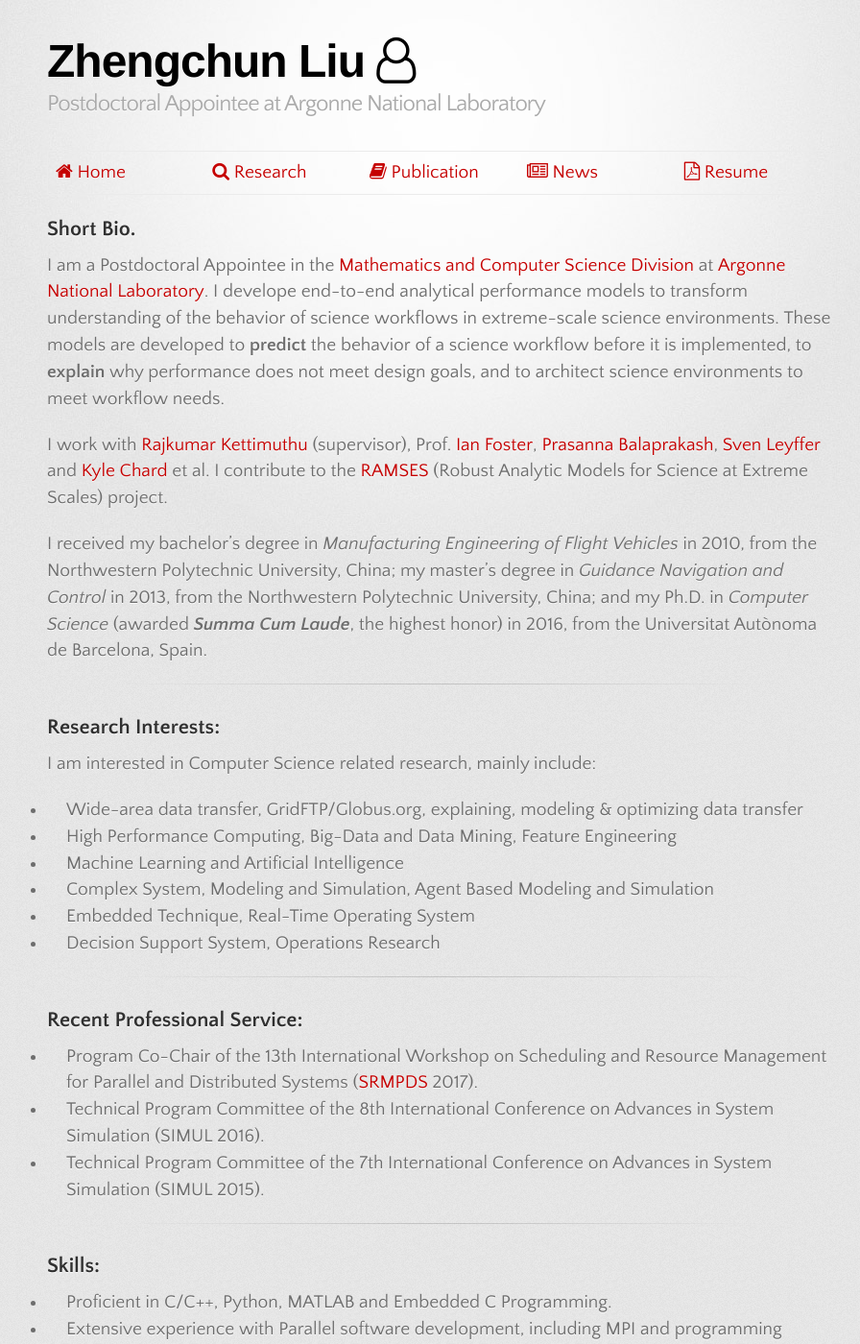
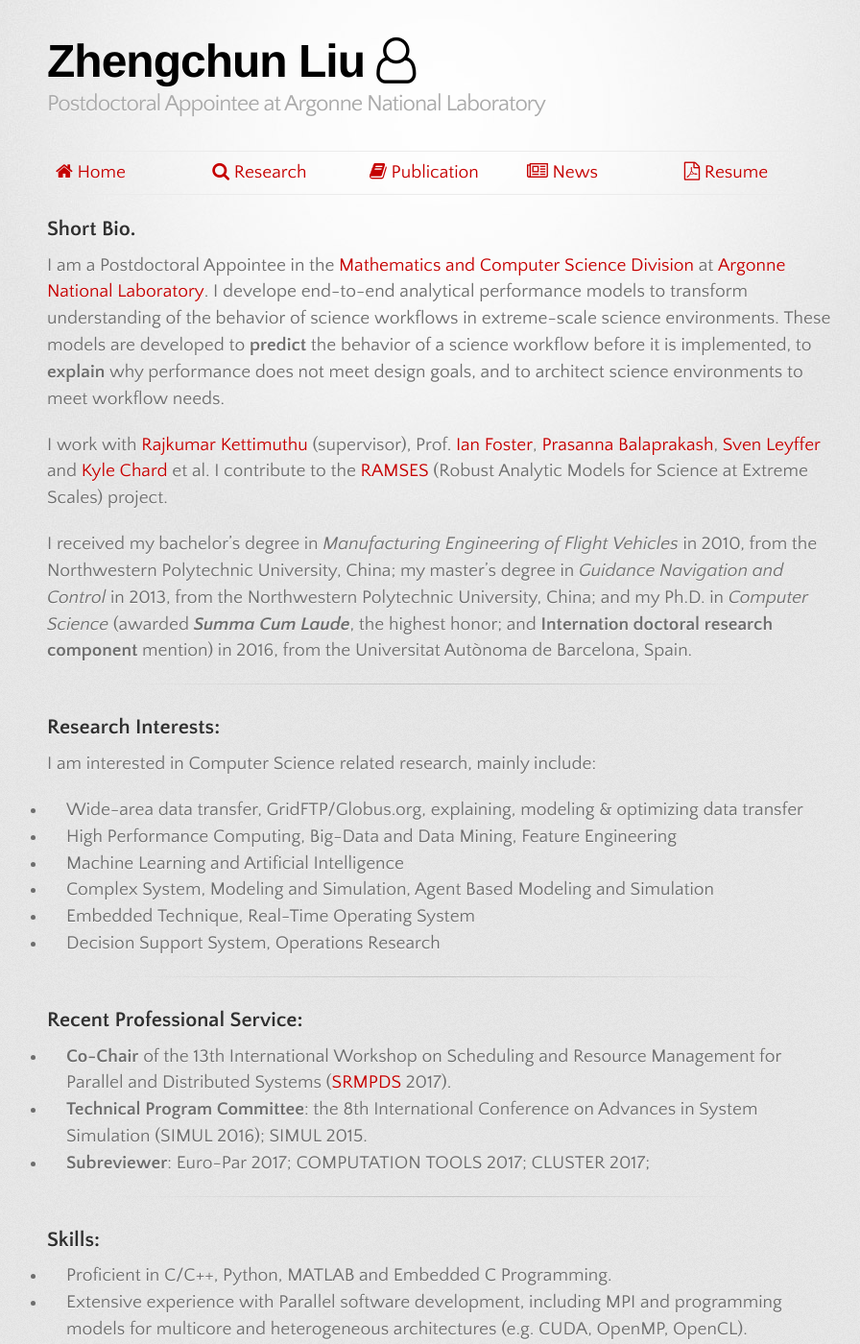
Before and after one commit to lzhengchun/lzhengchun.github.io, a Jekyll site: the page built from index.md, in a window 1280 px wide and 1400 px high. Shown: the whole window at 96% size, without its empty margins (181-1077 px from the left). Built offline with Jekyll 4.4.1, drawn with Linux system fonts in a browser that asks for light colours; some web fonts are replaced.

Commit message:
add, delete, polish etc.

```diff
--- a/index.md
+++ b/index.md
@@ -9,7 +9,7 @@ I am a Postdoctoral Appointee in the [Mathematics and Computer Science Division]
 
 I work with [Rajkumar Kettimuthu](http://www.mcs.anl.gov/~kettimut/) (supervisor), Prof. [Ian Foster](https://www.cs.uchicago.edu/directory/ian-foster), [Prasanna Balaprakash](http://www.mcs.anl.gov/~pbalapra), [Sven Leyffer](https://wiki.mcs.anl.gov/leyffer/index.php/Sven_Leyffer) and [Kyle Chard](https://kylechard.com/) et al. I contribute to the [RAMSES](https://ramsesproject.github.io) (Robust Analytic Models for Science at Extreme Scales) project.
 
-I received my bachelor's degree in _Manufacturing Engineering of Flight Vehicles_ in 2010, from the Northwestern Polytechnic University, China; my master's degree in _Guidance Navigation and Control_ in 2013, from the Northwestern Polytechnic University, China; and my Ph.D. in _Computer Science_ (awarded ___Summa Cum Laude___, the highest honor) in 2016, from the Universitat Autònoma de Barcelona, Spain.
+I received my bachelor's degree in _Manufacturing Engineering of Flight Vehicles_ in 2010, from the Northwestern Polytechnic University, China; my master's degree in _Guidance Navigation and Control_ in 2013, from the Northwestern Polytechnic University, China; and my Ph.D. in _Computer Science_ (awarded ___Summa Cum Laude___, the highest honor; and **Internation doctoral research component** mention) in 2016, from the Universitat Autònoma de Barcelona, Spain.
 
 ---
 ## Research Interests:
@@ -25,9 +25,9 @@ I am interested in Computer Science related research, mainly include:
 
 ---
 ## Recent Professional Service:
-* Program Co-Chair of the 13th International Workshop on Scheduling and Resource  Management for Parallel and Distributed Systems ([SRMPDS](https://sites.google.com/site/srmpds/) 2017).
-* Technical Program Committee of the 8th International Conference on Advances in System Simulation (SIMUL 2016).
-* Technical Program Committee of the 7th International Conference on Advances in System Simulation (SIMUL 2015).
+* **Co-Chair** of the 13th International Workshop on Scheduling and Resource  Management for Parallel and Distributed Systems ([SRMPDS](https://sites.google.com/site/srmpds/) 2017).
+* **Technical Program Committee**: the 8th International Conference on Advances in System Simulation (SIMUL 2016); SIMUL 2015.
+* **Subreviewer**: Euro-Par 2017; COMPUTATION TOOLS 2017; CLUSTER 2017;
 
 ---
 ## Skills:
```
Also changed, not shown: 1 other file.
